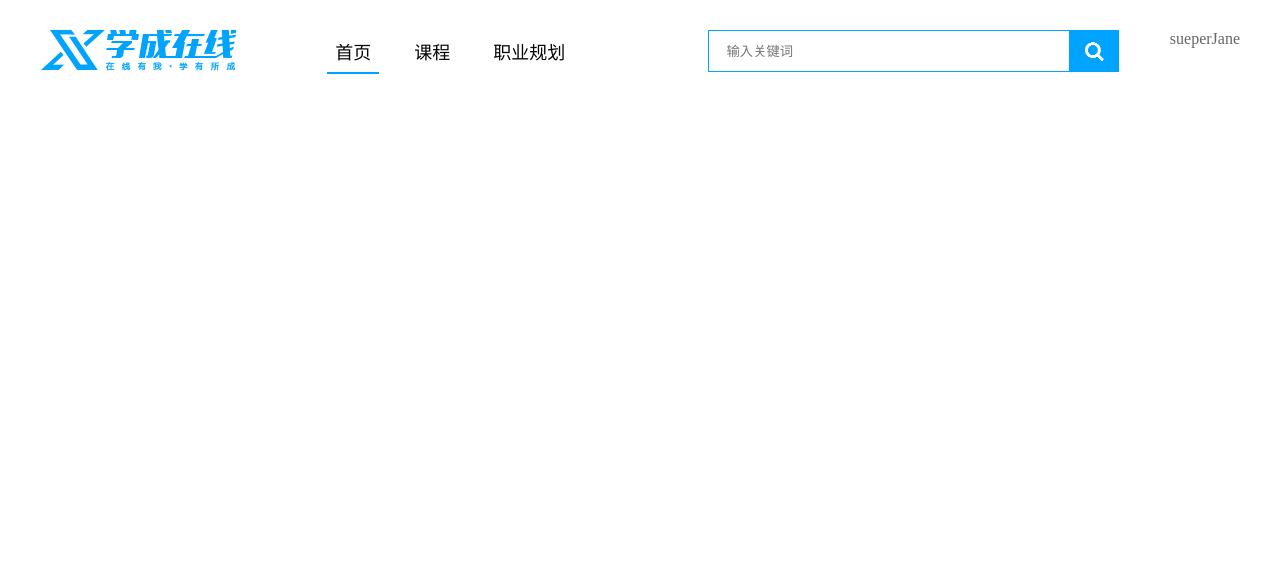
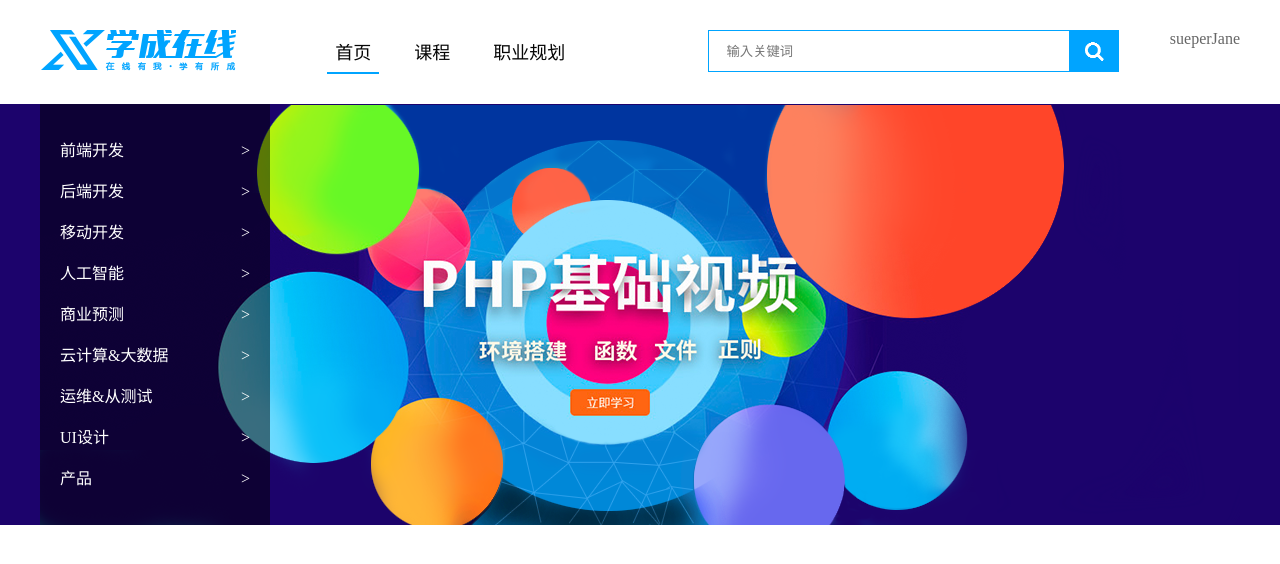
Before and after one commit to SuperJane123/study_projrct, a plain HTML site: page index.html in a window 1280 px wide. Drawn offline with Linux system fonts and the light colour scheme.

Commit message:
中间banner部分左侧导航栏布局完成

```diff
--- a/css/index.less
+++ b/css/index.less
@@ -79,3 +79,30 @@ header {
 
     }
 }
+
+// 中加banner样式开始
+.banner {
+    background: #1c036c;
+    main {
+        background: url('../images/banner2.png') center no-repeat;
+        height: 421px;
+        .navLeft {
+            padding: 26px 20px;
+            width: 190px;
+            background: rgba(0, 0, 0, 0.5);
+            color: #fff;
+            ul {
+                li {
+                    line-height: 41px;
+                    >span {
+                        float: right;
+                    }
+                    &:hover{
+                        color: #00b4ff
+                    }
+                }
+            }
+        }
+    }
+
+}
--- a/index.html
+++ b/index.html
@@ -41,7 +41,25 @@
     </header>
 
     <!-- 中间banner部分 -->
-    <div class="banner"></div>
+    <div class="banner">
+        <main class="w">
+        <div class="navLeft">
+            <ul>
+                <li>前端开发<span>></span></li>
+
+                <li>后端开发<span>></span></li>
+                <li>移动开发<span>></span></li>
+                <li>人工智能<span>></span></li>
+                <li>商业预测<span>></span></li>
+                <li>云计算&大数据<span>></span></li>
+                <li>运维&从测试<span>></span></li>
+                <li>UI设计<span>></span></li>
+                <li>产品<span>></span></li>
+            </ul>
+        </div>
+        <div class="myClass"></div>
+    </main>
+    </div>
 </body>
 
 </html>
```
Also changed, not shown: css/index.css.
